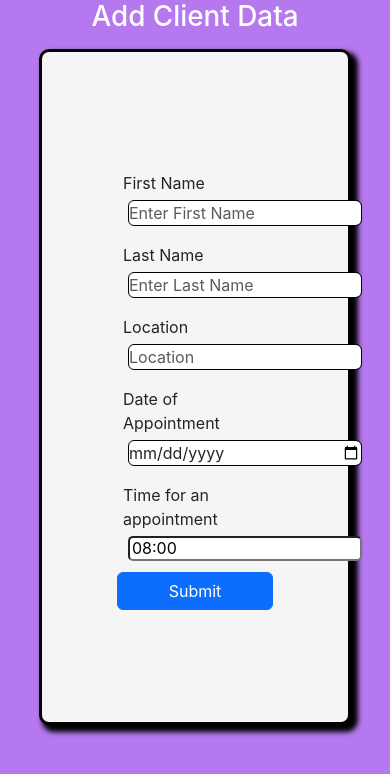
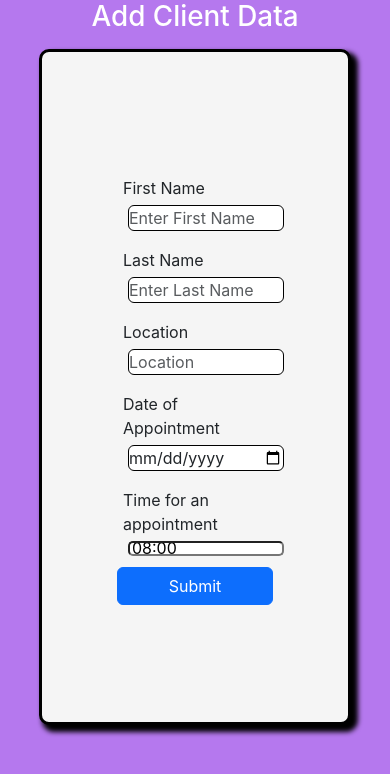
Before and after one commit to Sakshi-hub21/Power-Up-Fitness, a React (Create React App) app: page /add in a window 390 px wide. Shown: the top 774 px of the page. Built offline with nearby package versions, Linux system fonts and the light colour scheme.

Commit message:
Update edit.css

```diff
--- a/src/components/edit.css
+++ b/src/components/edit.css
@@ -56,7 +56,7 @@
    */
 
 /* For screens less than 600px wide */
-@media (max-width: 720px) {
+@media (max-width: 700px) {
     .container-add {
       width: 80vw;
       height: 80vh;
@@ -71,3 +71,18 @@
       height: 25px;
     }
   }
+@media (min-width: 300px) and (max-width: 700px) {
+    .container-add {
+      width: 80vw;
+      height: 80vh;
+    }
+
+    .form-group input {
+      width: 40vw;
+      margin: 5px;
+    }
+
+    .rounded-clock-picker {
+      height: 15px;
+    }
+  }
```
